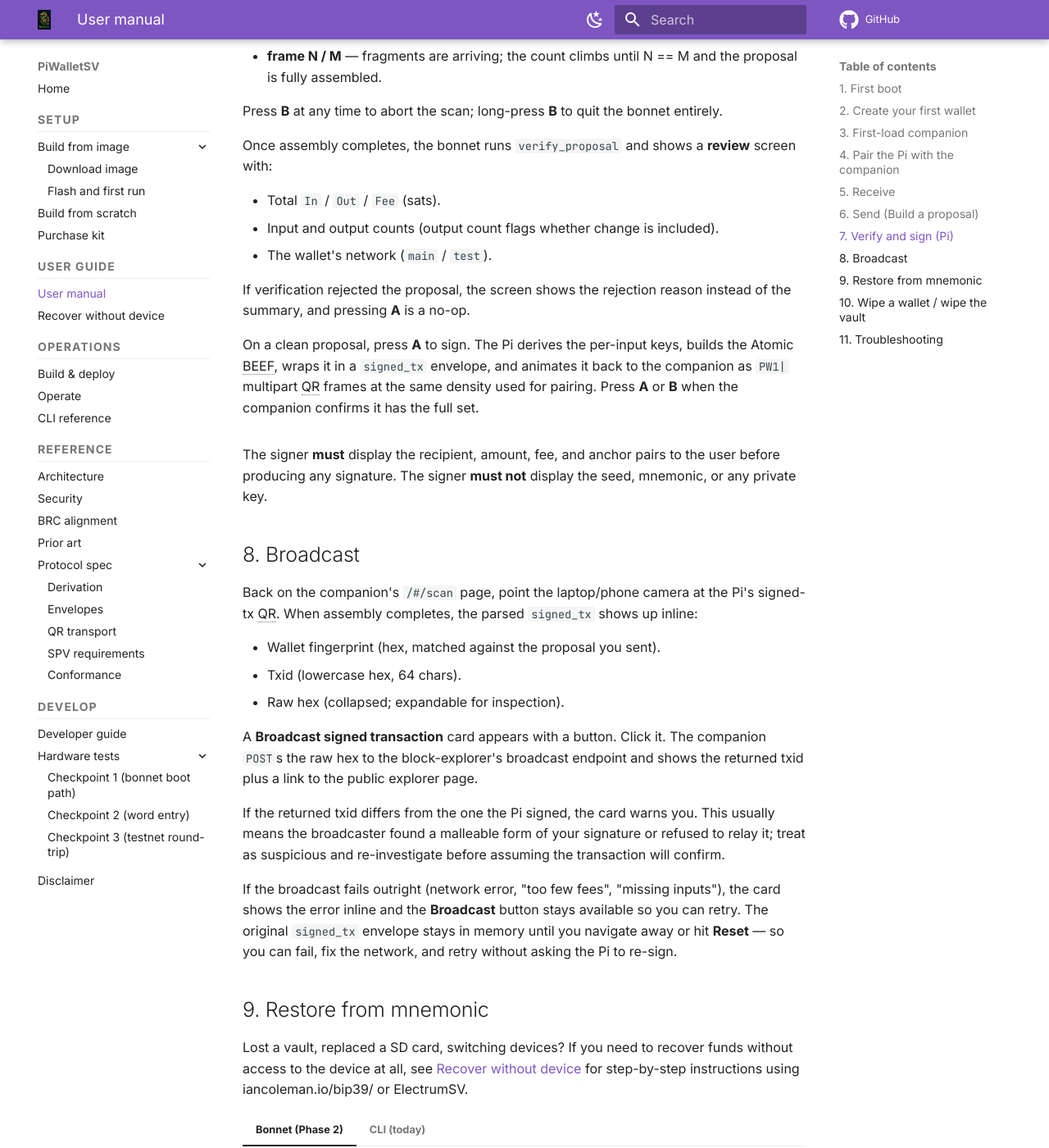
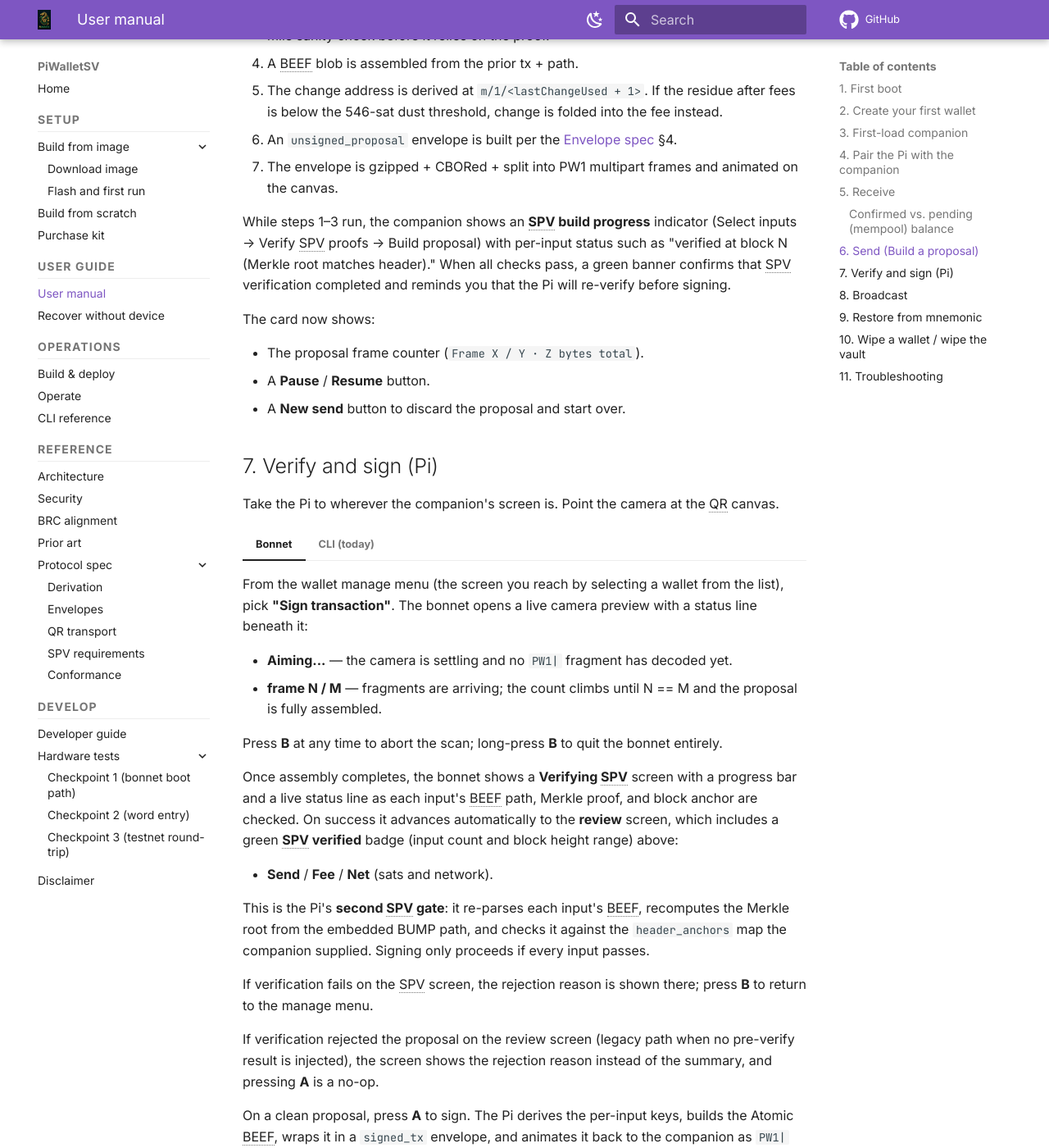
Before and after one commit to mohrt/PiWalletSV, an MkDocs documentation site: the page built from docs/user-manual.md, in a window 1280 px wide and 1400 px high, scrolled down 4303 px. Shown: the whole window at 82% size. Built offline with MkDocs 1.6.1 and Material for MkDocs 9.7.7, drawn with Linux system fonts in a browser that asks for light colours; comment, search, counter and statistics services are not loaded; some of the changed text lies outside the part shown.

Commit message:
docs: document SPV gates, mempool balance, and dev site links
Explain confirmed vs pending UTXOs, Pi SPV verification during sign,
and rewrite companion URLs when docs are served from the dev mirror.

Co-authored-by: Cursor <cursoragent@cursor.com>

```diff
--- /dev/null
+++ b/docs/assets/env-links.js
@@ -0,0 +1,15 @@
+/**
+ * Rewrite prod companion links when the docs site is served from the dev
+ * mirror. Build-time PIWALLETSV_COMPANION_URL is the primary fix; this
+ * catches dev deploys that forgot to set it.
+ */
+(function () {
+  if (location.hostname !== "dev.piwalletsv.com") {
+    return;
+  }
+  const from = "https://app.piwalletsv.com";
+  const to = "https://app.dev.piwalletsv.com";
+  document.querySelectorAll('a[href^="' + from + '"]').forEach(function (a) {
+    a.href = a.href.replace(from, to);
+  });
+})();
--- a/docs/user-manual.md
+++ b/docs/user-manual.md
@@ -164,9 +164,37 @@ re-scan. The scanner walks both `m/0/*` and `m/1/*` with a default
 gap-limit of 20 and reports total sats, total BSV, UTXO count, and
 the per-UTXO details (txid, vout, amount, derivation).
 
+### Confirmed vs. pending (mempool) balance
+
+The balance scan includes **both** confirmed on-chain UTXOs and
+**pending** UTXOs still in the mempool (shown with `height = 0` /
+"mempool" in the UTXO list). Your **total** includes both.
+
+Only **confirmed** coins can be used as inputs when you send. This is
+a deliberate SPV requirement, not a bug:
+
+- Each spend input must carry a **Merkle proof** tying the funding
+  transaction to a specific block header.
+- Mempool transactions are not yet in a block, so no Merkle proof
+  exists for them.
+- The companion therefore refuses to build a proposal that spends
+  unconfirmed UTXOs, and the Pi would reject one if it were supplied.
+
+After you send, your **change** output often lands in the mempool
+first. It appears in Balance as pending but is **not spendable** until
+it confirms (typically one block). The Send tab shows **Spendable:**
+as confirmed-only and labels any pending amount separately.
+
+See [SPV verification](protocol/spv.md) for the full trust model and
+what the Pi re-checks before signing.
+
 ## 6. Send (Build a proposal)
 
 On `/#/wallets/<id>` find the **Send** card.
+
+The **Spendable** line at the top shows confirmed coins only. If you
+have mempool UTXOs, they are listed separately as pending and cannot
+be selected for the next send until they confirm.
 
 1. Enter the **Recipient address**. Any valid BSV mainnet P2PKH
    address is accepted. The companion validates the checksum
@@ -179,16 +207,17 @@ On `/#/wallets/<id>` find the **Send** card.
 
 What happens next, in order:
 
-1. Greedy coin selection picks UTXOs largest-first until the target
-   + estimated fee is covered.
-2. For each selected UTXO, the proof fetcher calls the
-   block-explorer endpoint to get the prior tx hex, its TSC Merkle
-   proof, and the containing block's header.
-3. The TSC proof is translated into the `@bsv/sdk` `MerklePath`
-   format, then re-checked against the header's Merkle root. If
-   the computed root doesn't match the header, the build aborts
-   with a clear error — that's the companion's last-mile sanity
-   check before it relies on the proof.
+1. **Select confirmed inputs.** Greedy coin selection picks from
+   confirmed UTXOs only (largest-first) until the target + estimated
+   fee is covered. Mempool UTXOs are skipped entirely.
+2. **Fetch and verify SPV proofs.** For each selected UTXO, the proof
+   fetcher calls the block-explorer endpoint to get the prior tx hex,
+   its TSC Merkle proof, and the containing block's header.
+3. **Cross-check Merkle roots.** The TSC proof is translated into the
+   `@bsv/sdk` `MerklePath` format, then re-checked against the
+   header's Merkle root. If the computed root doesn't match the
+   header, the build aborts with a clear error — that's the
+   companion's last-mile sanity check before it relies on the proof.
 4. A BEEF blob is assembled from the prior tx + path.
 5. The change address is derived at `m/1/<lastChangeUsed + 1>`.
    If the residue after fees is below the 546-sat dust threshold,
@@ -197,6 +226,13 @@ What happens next, in order:
    [Envelope spec](protocol/envelopes.md) §4.
 7. The envelope is gzipped + CBORed + split into PW1 multipart
    frames and animated on the canvas.
+
+While steps 1–3 run, the companion shows an **SPV build progress**
+indicator (Select inputs → Verify SPV proofs → Build proposal) with
+per-input status such as "verified at block N (Merkle root matches
+header)." When all checks pass, a green banner confirms that SPV
+verification completed and reminds you that the Pi will re-verify
+before signing.
 
 The card now shows:
 
@@ -224,15 +260,25 @@ at the QR canvas.
     Press **B** at any time to abort the scan; long-press **B**
     to quit the bonnet entirely.
 
-    Once assembly completes, the bonnet runs `verify_proposal`
-    and shows a **review** screen with:
+    Once assembly completes, the bonnet shows a **Verifying SPV**
+    screen with a progress bar and a live status line as each input's
+    BEEF path, Merkle proof, and block anchor are checked. On success
+    it advances automatically to the **review** screen, which includes
+    a green **SPV verified** badge (input count and block height
+    range) above:
 
-    - Total `In` / `Out` / `Fee` (sats).
-    - Input and output counts (output count flags whether change
-      is included).
-    - The wallet's network (`main` / `test`).
+    - **Send** / **Fee** / **Net** (sats and network).
 
-    If verification rejected the proposal, the screen shows the
+    This is the Pi's **second SPV gate**: it re-parses each input's
+    BEEF, recomputes the Merkle root from the embedded BUMP path,
+    and checks it against the `header_anchors` map the companion
+    supplied. Signing only proceeds if every input passes.
+
+    If verification fails on the SPV screen, the rejection reason
+    is shown there; press **B** to return to the manage menu.
+
+    If verification rejected the proposal on the review screen (legacy
+    path when no pre-verify result is injected), the screen shows the
     rejection reason instead of the summary, and pressing **A**
     is a no-op.
 
@@ -365,6 +411,16 @@ You'll need to restore from the mnemonic.
 
 ## 11. Troubleshooting
 
+**Send says "no spendable UTXOs" or "only confirmed coins can be sent"
+but Balance shows a non-zero total.**
+
+- Your wallet may hold only **mempool (unconfirmed)** UTXOs — for
+  example change from a send you just broadcast. Refresh Balance,
+  check the UTXO list for "mempool" tags, and wait for confirmation.
+- SPV requires each input to be anchored in a mined block. Until
+  pending coins confirm, they count toward your displayed total but
+  cannot be spent. This is by design; see §5 "Confirmed vs. pending."
+
 **The Pi camera doesn't see the companion's animated QR.**
 
 - Confirm `rpicam-hello` shows live preview. If not, the CSI cable
--- a/mkdocs.yml
+++ b/mkdocs.yml
@@ -2,7 +2,7 @@ site_name: PiWalletSV
 site_description: >
   Air-gapped Bitcoin SV signing device built on a Raspberry Pi, a TFT
   bonnet, and a Pi Camera, with a companion PWA for the online half.
-site_url: https://piwalletsv.com/
+site_url: !ENV [MKDOCS_SITE_URL, "https://piwalletsv.com/"]
 # Source repo. mkdocs-material renders this as a "View on GitHub"
 # button in the top-right of every page (icon + repo name) and lets
 # the per-page "edit this page" pencil link to the matching markdown
@@ -124,6 +124,9 @@ plugins:
 extra_css:
   - assets/extra.css
 
+extra_javascript:
+  - assets/env-links.js
+
 extra:
   generator: false
   # Cross-domain link target for the companion app. publish.sh sets
```
